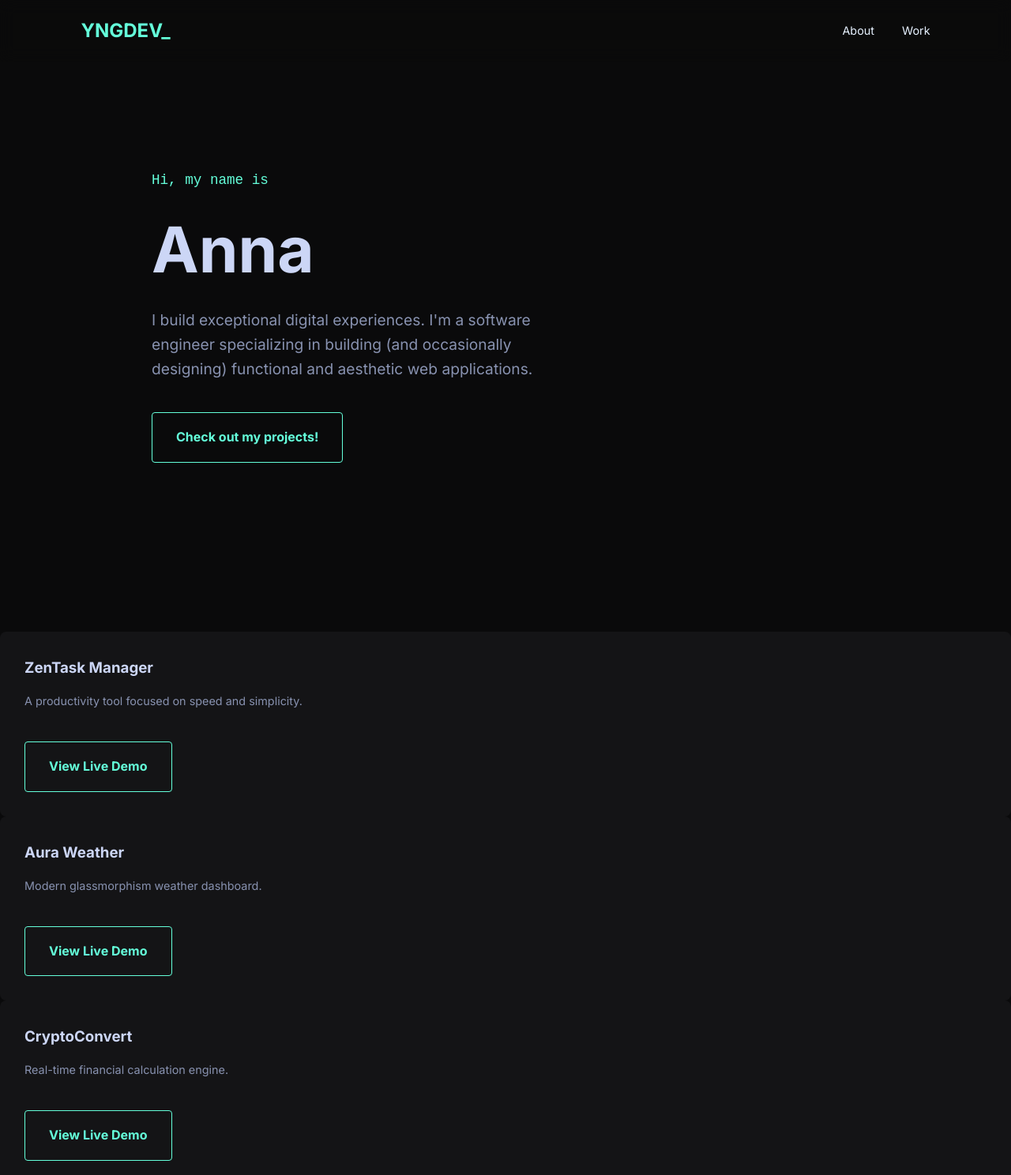
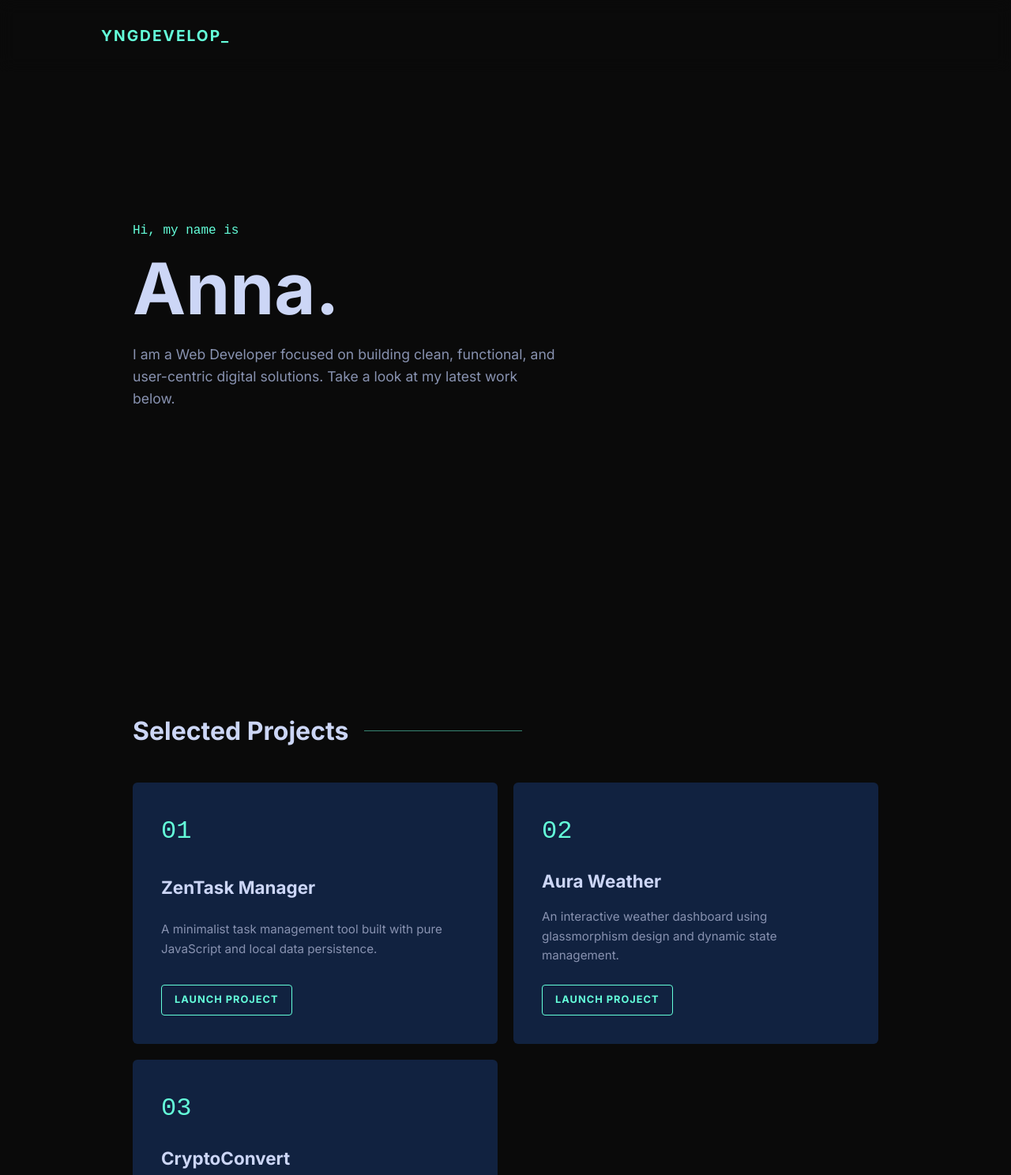
Before and after one commit to ynganna/portfolioo, a plain HTML site: page index.html in a window 1280 px wide. Shown: the top 1488 px of the page at 79% size. Drawn offline with Linux system fonts and the light colour scheme.

Commit message:
Revamp portfolio layout and project details
Updated the portfolio layout and styling, including new project descriptions and improved navigation.

```diff
--- a/index.html
+++ b/index.html
@@ -3,62 +3,45 @@
 <head>
     <meta charset="UTF-8">
     <meta name="viewport" content="width=device-width, initial-scale=1.0">
-    <title>Modern Portfolio | Creative Developer</title>
+    <title>Anna | Portfolio</title>
     <link href="https://fonts.googleapis.com/css2?family=Inter:wght@300;400;700&display=swap" rel="stylesheet">
 
     <style>
-        /* CSS SECTION */
         :root {
-            --bg-dark: #0a0a0b;
-            --card-bg: #141416;
-            --accent: #64ffda; /* Cyber Mint */
+            --bg: #0a0a0a;
+            --accent: #64ffda;
             --text-main: #e6f1ff;
             --text-dim: #8892b0;
-            --transition: all 0.4s cubic-bezier(0.645, 0.045, 0.355, 1);
+            --card-bg: #112240;
+            --transition: all 0.3s cubic-bezier(0.645, 0.045, 0.355, 1);
         }
 
-        * {
-            margin: 0;
-            padding: 0;
-            box-sizing: border-box;
-        }
+        * { margin: 0; padding: 0; box-sizing: border-box; }
+        html { scroll-behavior: smooth; }
 
         body {
             font-family: 'Inter', sans-serif;
-            background-color: var(--bg-dark);
+            background-color: var(--bg);
             color: var(--text-main);
             line-height: 1.6;
             overflow-x: hidden;
         }
-
-        /* Smooth Scroll */
-        html { scroll-behavior: smooth; }
 
         /* Navigation */
         nav {
             display: flex;
             justify-content: space-between;
             align-items: center;
-            padding: 20px 8%;
+            padding: 30px 10%;
             position: fixed;
             width: 100%;
             top: 0;
             z-index: 1000;
-            background: rgba(10, 10, 11, 0.8);
+            background: rgba(10, 10, 10, 0.9);
             backdrop-filter: blur(10px);
         }
 
-        .logo { font-weight: 700; font-size: 1.5rem; color: var(--accent); }
-
-        nav ul { display: flex; list-style: none; }
-        nav ul li { margin-left: 35px; }
-        nav ul li a {
-            text-decoration: none;
-            color: var(--text-main);
-            font-size: 0.9rem;
-            transition: var(--transition);
-        }
-        nav ul li a:hover { color: var(--accent); }
+        .logo { font-weight: 700; font-size: 1.2rem; color: var(--accent); letter-spacing: 2px; }
 
         /* Hero Section */
         .hero {
@@ -66,148 +49,133 @@
             display: flex;
             flex-direction: column;
             justify-content: center;
-            padding: 0 15%;
+            padding: 0 10%;
+            max-width: 1200px;
+            margin: 0 auto;
         }
 
-        .hero span { color: var(--accent); font-family: monospace; font-size: 1.1rem; }
-        .hero h1 { font-size: clamp(40px, 8vw, 80px); margin: 10px 0; color: #ccd6f6; }
-        .hero p { max-width: 500px; color: var(--text-dim); font-size: 1.2rem; }
-
-        /* Buttons */
-        .btn {
-            display: inline-block;
-            padding: 18px 30px;
-            border: 1px solid var(--accent);
-            color: var(--accent);
-            text-decoration: none;
-            border-radius: 4px;
-            margin-top: 40px;
-            font-weight: bold;
-            transition: var(--transition);
-            width: fit-content;
-        }
-
-        .btn:hover {
-            background: rgba(100, 255, 218, 0.1);
-            transform: translateY(-3px);
-            box-shadow: 0 10px 20px rgba(0,0,0,0.3);
-        }
+        .hero span { color: var(--accent); font-family: monospace; font-size: 1rem; margin-bottom: 10px; display: block; }
+        .hero h1 { font-size: clamp(50px, 10vw, 90px); color: #ccd6f6; line-height: 1.1; }
+        .hero p { max-width: 540px; color: var(--text-dim); font-size: 1.1rem; margin-top: 20px; }
 
         /* Projects Section */
-        section { padding: 100px 15%; }
-        h2 { font-size: 2rem; margin-bottom: 50px; display: flex; align-items: center; }
-        h2::after { content: ""; display: block; width: 300px; height: 1px; background: var(--text-dim); margin-left: 20px; opacity: 0.3; }
+        #work { padding: 100px 10%; max-width: 1200px; margin: 0 auto; }
+        h2 { font-size: 2rem; margin-bottom: 40px; color: #ccd6f6; display: flex; align-items: center; }
+        h2::after { content: ""; width: 200px; height: 1px; background: var(--accent); margin-left: 20px; opacity: 0.5; }
 
         .grid {
             display: grid;
-            grid-template-columns: repeat(auto-fit, minmax(300px, 1fr));
-            gap: 25px;
+            grid-template-columns: repeat(auto-fit, minmax(320px, 1fr));
+            gap: 20px;
         }
 
         .card {
             background: var(--card-bg);
-            padding: 30px;
-            border-radius: 8px;
+            padding: 35px;
+            border-radius: 6px;
+            border: 1px solid transparent;
             transition: var(--transition);
-            border: 1px solid transparent;
-            opacity: 0; /* Hidden initially for JS animation */
-            transform: translateY(30px);
+            display: flex;
+            flex-direction: column;
+            justify-content: space-between;
         }
 
         .card:hover {
+            transform: translateY(-10px);
             border-color: var(--accent);
-            transform: translateY(-10px) !important;
+            box-shadow: 0 20px 30px -15px rgba(2,12,27,0.7);
         }
 
-        .card h3 { margin-bottom: 15px; color: #ccd6f6; }
-        .card p { font-size: 0.9rem; color: var(--text-dim); }
+        .card-icon { color: var(--accent); font-size: 2rem; margin-bottom: 20px; font-family: monospace; }
+        .card h3 { font-size: 1.4rem; color: #ccd6f6; margin-bottom: 15px; }
+        .card p { font-size: 0.95rem; color: var(--text-dim); margin-bottom: 25px; }
 
-        /* Animation Class */
-        .reveal-active {
-            opacity: 1 !important;
-            transform: translateY(0) !important;
+        .btn-small {
+            text-decoration: none;
+            color: var(--accent);
+            font-size: 0.8rem;
+            font-weight: bold;
+            letter-spacing: 1px;
+            text-transform: uppercase;
+            border: 1px solid var(--accent);
+            padding: 8px 16px;
+            border-radius: 4px;
+            align-self: flex-start;
+            transition: var(--transition);
         }
+
+        .btn-small:hover { background: rgba(100, 255, 218, 0.1); }
 
         footer {
             text-align: center;
-            padding: 50px;
+            padding: 60px 0;
+            color: var(--text-dim);
             font-size: 0.8rem;
-            color: var(--text-dim);
+            font-family: monospace;
         }
+
+        /* Scroll Animation */
+        .reveal { opacity: 0; transform: translateY(30px); transition: all 0.8s ease-out; }
+        .active { opacity: 1; transform: translateY(0); }
     </style>
 </head>
 <body>
 
     <nav>
-        <div class="logo">YNGDEV<span>_</span></div>
-        <ul>
-            <li><a href="#about">About</a></li>
-            <li><a href="#work">Work</a></li>
-        </ul>
+        <div class="logo">YNGDEVELOP<span>_</span></div>
     </nav>
 
     <main>
-        <header class="hero" id="about">
-            <span>Hi, my name is</span>
-            <h1>Anna</h1>
-            <p>I build exceptional digital experiences. I'm a software engineer specializing in building (and occasionally designing) functional and aesthetic web applications.</p>
-            <a href="#work" class="btn">Check out my projects!</a>
-        </header>
- <div class="card">
+        <section class="hero">
+            <span class="reveal">Hi, my name is</span>
+            <h1 class="reveal">Anna.</h1>
+            <p class="reveal">I am a Web Developer focused on building clean, functional, and user-centric digital solutions. Take a look at my latest work below.</p>
+        </section>
+
+        <section id="work">
+            <h2 class="reveal">Selected Projects</h2>
+            <div class="grid">
+
+                <div class="card reveal">
+                    <div class="card-icon">01</div>
                     <h3>ZenTask Manager</h3>
-    <p>A productivity tool focused on speed and simplicity.</p>
-    <a href="project1.html" class="btn">View Live Demo</a>
+                    <p>A minimalist task management tool built with pure JavaScript and local data persistence.</p>
+                    <a href="project1.html" class="btn-small">Launch Project</a>
                 </div>
 
- <div class="card">
+                <div class="card reveal">
+                    <div class="card-icon">02</div>
                     <h3>Aura Weather</h3>
-    <p>Modern glassmorphism weather dashboard.</p>
-    <a href="project2.html" class="btn">View Live Demo</a>
+                    <p>An interactive weather dashboard using glassmorphism design and dynamic state management.</p>
+                    <a href="project2.html" class="btn-small">Launch Project</a>
                 </div>
 
- <div class="card">
+                <div class="card reveal">
+                    <div class="card-icon">03</div>
                     <h3>CryptoConvert</h3>
-    <p>Real-time financial calculation engine.</p>
-    <a href="project3.html" class="btn">View Live Demo</a>
+                    <p>Financial calculator for real-time cryptocurrency conversions with precision logic.</p>
+                    <a href="project3.html" class="btn-small">Launch Project</a>
                 </div>
+
+            </div>
+        </section>
     </main>
 
     <footer>
-        <p>Designed & Built by Anna &copy; 2026</p>
+        &copy; 2026 Designed & Built by Anna
     </footer>
 
     <script>
-        // JAVASCRIPT SECTION
-        // Intersection Observer for Reveal Animations
-        const observerOptions = {
-            threshold: 0.15
-        };
-
-        const revealOnScroll = new IntersectionObserver((entries) => {
+        // Intersection Observer for animations
+        const observer = new IntersectionObserver((entries) => {
             entries.forEach(entry => {
                 if (entry.isIntersecting) {
-                    entry.target.classList.add('reveal-active');
+                    entry.target.classList.add('active');
                 }
             });
-        }, observerOptions);
+        }, { threshold: 0.1 });
 
-        // Apply observer to all cards
-        document.querySelectorAll('.card').forEach(card => {
-            revealOnScroll.observe(card);
-        });
-
-        // Navbar scroll effect
-        window.addEventListener('scroll', () => {
-            const nav = document.querySelector('nav');
-            if (window.scrollY > 50) {
-                nav.style.padding = "10px 8%";
-                nav.style.boxShadow = "0 10px 30px -10px rgba(2,12,27,0.7)";
-            } else {
-                nav.style.padding = "20px 8%";
-                nav.style.boxShadow = "none";
-            }
-        });
+        document.querySelectorAll('.reveal').forEach(el => observer.observe(el));
     </script>
 </body>
-
 </html>
```
Lines whose indentation alone changed are shown as unchanged.
